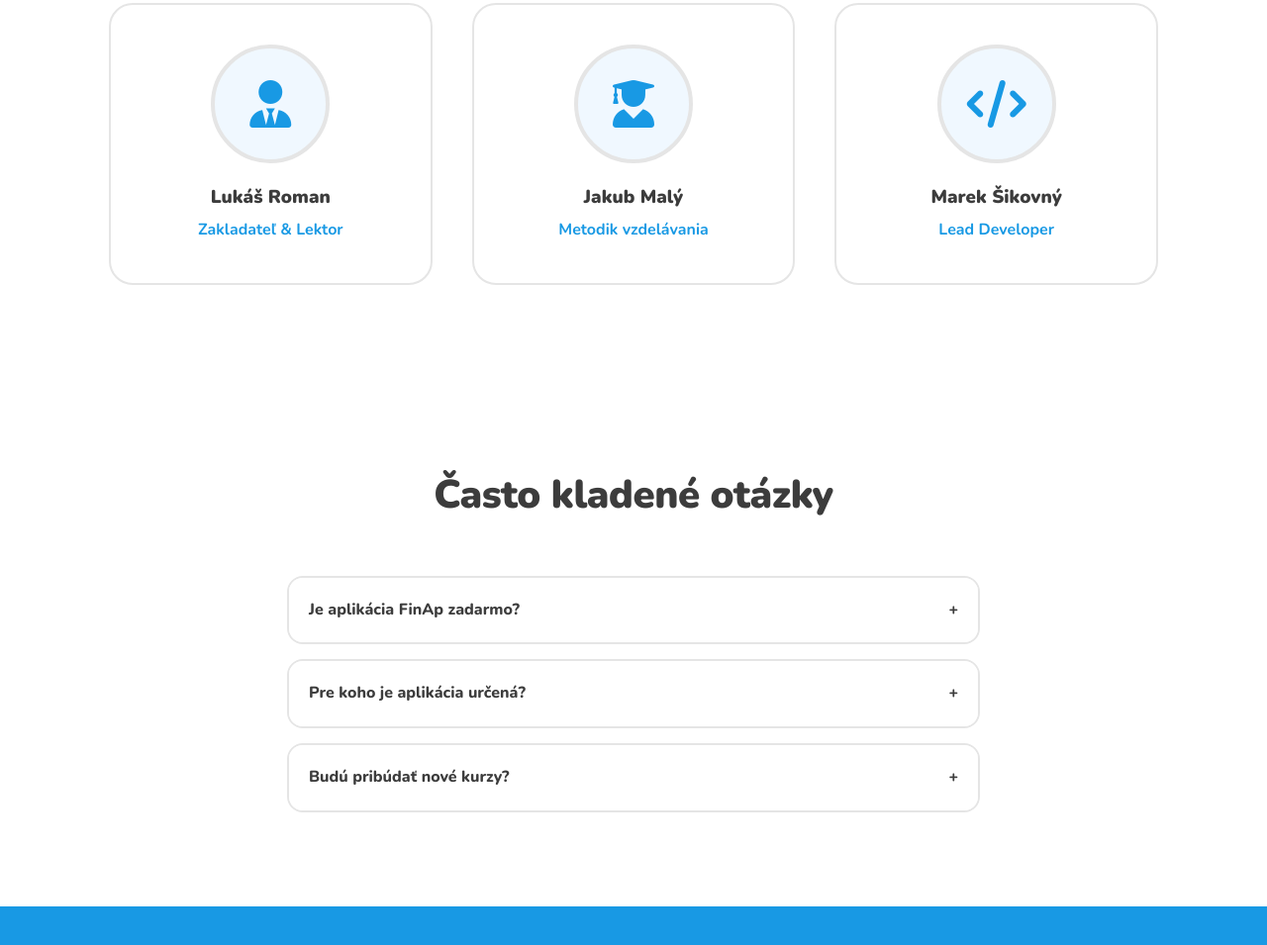
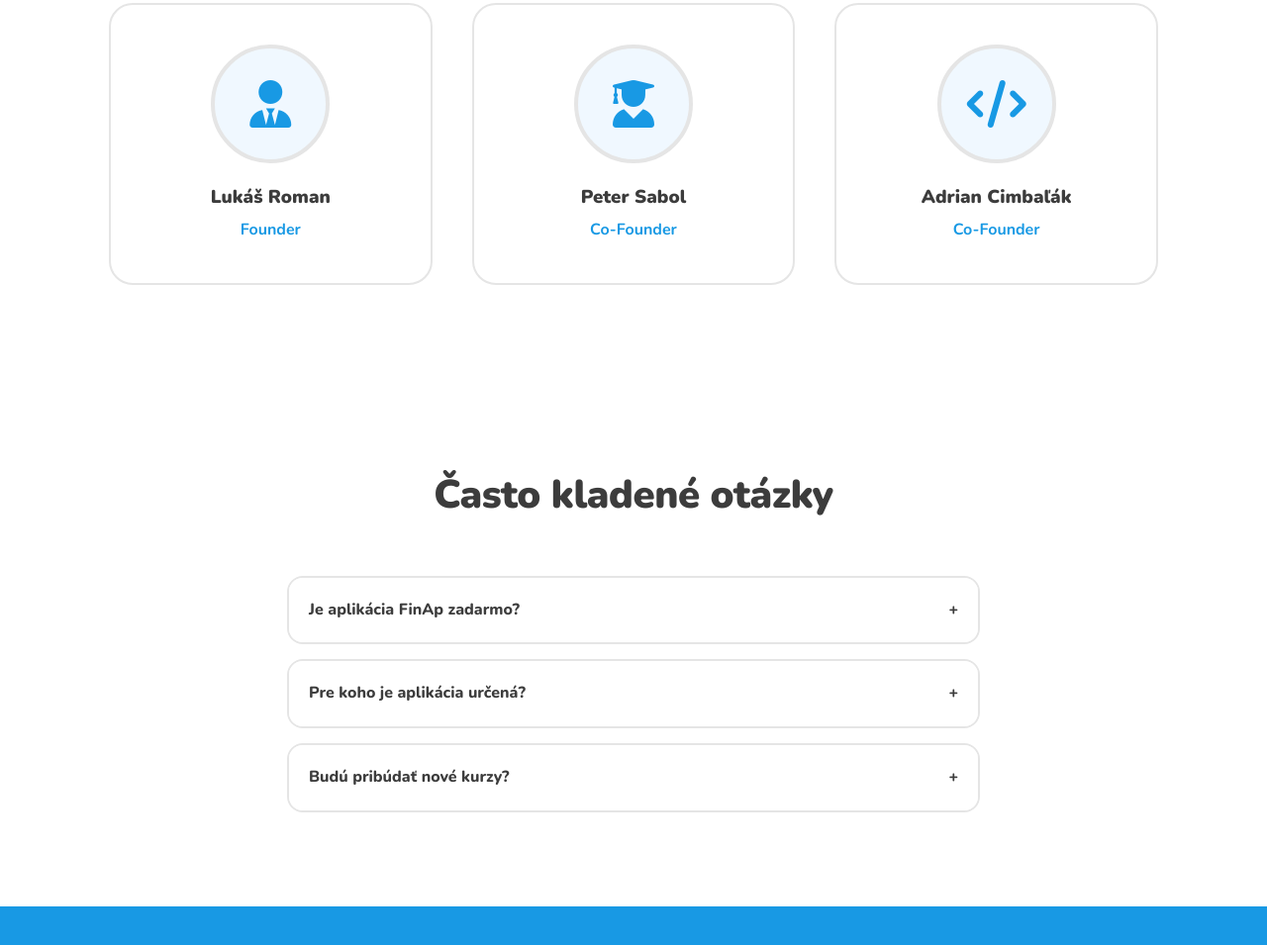
Before and after one commit to lukasroman209-ship-it/finapweb, a plain HTML site: page index.html in a window 1280 px wide. Shown: the part 3853-4808 px from the top of the page at 99% size. Drawn offline with nearby package versions, Linux system fonts and the light colour scheme.

Commit message:
Add files via upload

```diff
--- a/index.html
+++ b/index.html
@@ -72,9 +72,12 @@
                     <div class="mission-text">
                         <span class="badge">Naša Misia</span>
                         <h2>Sme o.z. FinAp – učíme Slovensko rozumieť peniazom</h2>
-                        <p>Sme nezisková organizácia, ktorej cieľom je zvýšiť finančnú gramotnosť na Slovensku. Veríme, že vzdelanie v oblasti financií by malo byť dostupné pre každého, bez ohľadu na vek či zázemie.</p>
+                        <p>Sme nezisková organizácia, ktorej cieľom je zvýšiť finančnú gramotnosť na Slovensku. Veríme,
+                            že vzdelanie v oblasti financií by malo byť dostupné pre každého, bez ohľadu na vek či
+                            zázemie.</p>
                         <ul class="mission-list">
-                            <li><i class="fas fa-check-circle"></i> Bezplatné prednášky na základných a stredných školách</li>
+                            <li><i class="fas fa-check-circle"></i> Bezplatné prednášky na základných a stredných
+                                školách</li>
                             <li><i class="fas fa-check-circle"></i> Inovatívna vzdelávacia aplikácia pre študentov</li>
                             <li><i class="fas fa-check-circle"></i> Praktické materiály pre učiteľov a rodičov</li>
                         </ul>
@@ -122,7 +125,8 @@
                 <div class="schools-box glass-effect">
                     <div class="schools-content">
                         <h2>Máte záujem o prednášku na vašej škole?</h2>
-                        <p>Naši lektori chodia po celom Slovensku a učia žiakov praktické základy financií hravou formou. Prednášky sú pre školy úplne <strong>ZADARMO</strong>.</p>
+                        <p>Naši lektori chodia po celom Slovensku a učia žiakov praktické základy financií hravou
+                            formou. Prednášky sú pre školy úplne <strong>ZADARMO</strong>.</p>
                         <a href="#kontakt" class="btn-primary large">Pozvať nás na školu</a>
                     </div>
                     <div class="schools-icon-box">
@@ -160,17 +164,17 @@
                     <div class="team-card">
                         <div class="team-img-placeholder"><i class="fas fa-user-tie"></i></div>
                         <h3>Lukáš Roman</h3>
-                        <p>Zakladateľ & Lektor</p>
+                        <p>Founder</p>
                     </div>
                     <div class="team-card">
                         <div class="team-img-placeholder"><i class="fas fa-user-graduate"></i></div>
-                        <h3>Jakub Malý</h3>
-                        <p>Metodik vzdelávania</p>
+                        <h3>Peter Sabol</h3>
+                        <p>Co-Founder</p>
                     </div>
                     <div class="team-card">
                         <div class="team-img-placeholder"><i class="fas fa-code"></i></div>
-                        <h3>Marek Šikovný</h3>
-                        <p>Lead Developer</p>
+                        <h3>Adrian Cimbaľák</h3>
+                        <p>Co-Founder</p>
                     </div>
                 </div>
             </div>
@@ -220,7 +224,8 @@
             <div class="container text-center">
                 <div class="support-box">
                     <h2>Podporte našu misiu</h2>
-                    <p>Pomôžte nám udržať prednášky na školách bezplatné. Každý príspevok alebo 2% z dane nám pomáhajú rásť.</p>
+                    <p>Pomôžte nám udržať prednášky na školách bezplatné. Každý príspevok alebo 2% z dane nám pomáhajú
+                        rásť.</p>
                     <div class="support-options">
                         <div class="support-card">
                             <i class="fas fa-hand-holding-heart"></i>
@@ -267,7 +272,8 @@
                     <a href="#" title="YouTube"><i class="fab fa-youtube"></i></a>
                 </div>
             </div>
-            <p class="copyright">&copy; 2026 FinAp Learning. Všetky práva vyhradené. | <a href="#">Ochrana údajov</a></p>
+            <p class="copyright">&copy; 2026 FinAp Learning. Všetky práva vyhradené. | <a href="#">Ochrana údajov</a>
+            </p>
         </div>
     </footer>
     <script src="scripts.js"></script>
```
